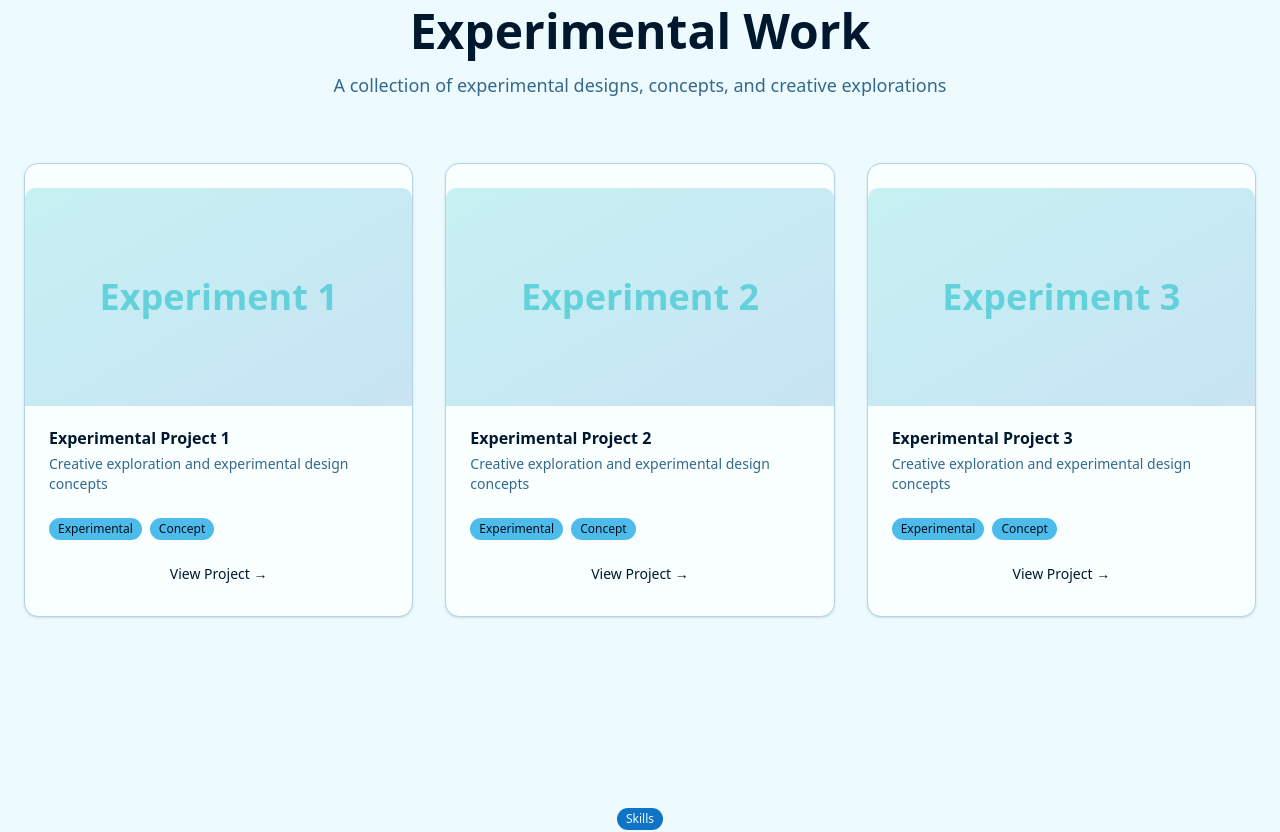
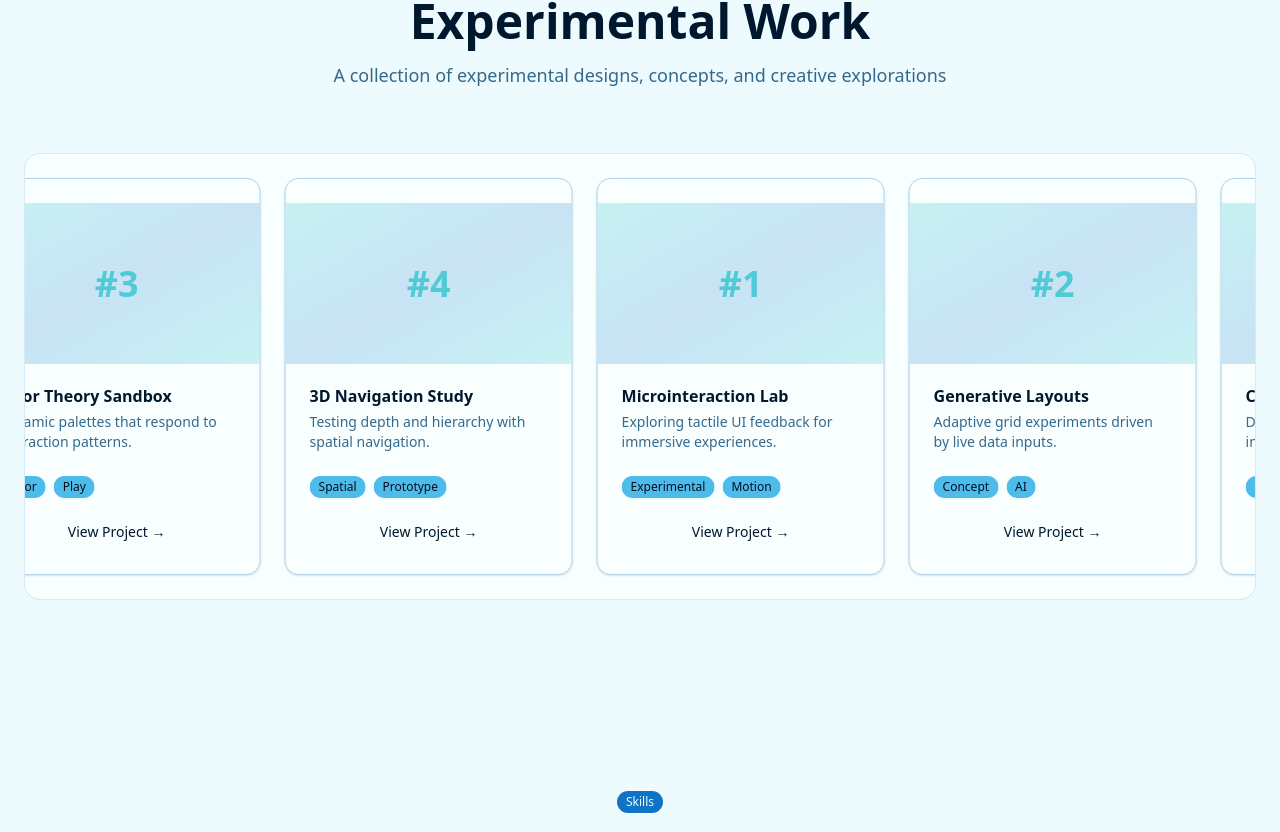
Before and after one commit to Nicoleyu24/portfolio-website, a Next.js app: page / in a window 1280 px wide. Shown: the part 1776-2608 px from the top of the page. Built offline with nearby package versions, Linux system fonts and the light colour scheme.

Commit message:
fixed type issue and added more to landing page

```diff
--- a/app/globals.css
+++ b/app/globals.css
@@ -120,3 +120,24 @@
     @apply bg-background text-foreground;
   }
 }
+
+@layer utilities {
+  .marquee-container {
+    overflow: hidden;
+  }
+
+  .marquee-track {
+    display: flex;
+    width: max-content;
+    animation: marquee var(--marquee-duration, 16s) linear infinite;
+  }
+}
+
+@keyframes marquee {
+  from {
+    transform: translateX(0);
+  }
+  to {
+    transform: translateX(-50%);
+  }
+}
--- a/app/page.tsx
+++ b/app/page.tsx
@@ -1,4 +1,6 @@
 "use client"
+
+import { useEffect, useState, type CSSProperties } from "react"
 
 import { AnimatedHeader } from "@/components/animated-header"
 import { SidebarNav } from "@/components/sidebar-nav"
@@ -9,9 +11,67 @@ import { Badge } from "@/components/ui/badge"
 import { Button } from "@/components/ui/button"
 import { motion } from "framer-motion"
 
+const playgroundCards = [
+  {
+    id: 1,
+    title: "Microinteraction Lab",
+    description: "Exploring tactile UI feedback for immersive experiences.",
+    badges: ["Experimental", "Motion"],
+  },
+  {
+    id: 2,
+    title: "Generative Layouts",
+    description: "Adaptive grid experiments driven by live data inputs.",
+    badges: ["Concept", "AI"],
+  },
+  {
+    id: 3,
+    title: "Color Theory Sandbox",
+    description: "Dynamic palettes that respond to interaction patterns.",
+    badges: ["Color", "Play"],
+  },
+  {
+    id: 4,
+    title: "3D Navigation Study",
+    description: "Testing depth and hierarchy with spatial navigation.",
+    badges: ["Spatial", "Prototype"],
+  },
+]
+
 export default function Home() {
+  const [scrollProgress, setScrollProgress] = useState(0)
+  const [isPlaygroundHovered, setIsPlaygroundHovered] = useState(false)
+
+  useEffect(() => {
+    const updateScrollProgress = () => {
+      const totalHeight = document.documentElement.scrollHeight - window.innerHeight
+      const progress = totalHeight > 0 ? window.scrollY / totalHeight : 0
+      setScrollProgress(Math.min(Math.max(progress, 0), 1))
+    }
+
+    updateScrollProgress()
+    window.addEventListener("scroll", updateScrollProgress, { passive: true })
+    window.addEventListener("resize", updateScrollProgress)
+
+    return () => {
+      window.removeEventListener("scroll", updateScrollProgress)
+      window.removeEventListener("resize", updateScrollProgress)
+    }
+  }, [])
+
+  const marqueeDuration = isPlaygroundHovered ? "24s" : "12s"
+  const handlePlaygroundEnter = () => setIsPlaygroundHovered(true)
+  const handlePlaygroundLeave = () => setIsPlaygroundHovered(false)
+
   return (
     <div className="relative">
+      <div className="fixed top-0 left-0 right-0 h-1 bg-muted z-50 overflow-hidden">
+        <motion.div
+          className="h-full bg-primary"
+          animate={{ width: `${scrollProgress * 100}%` }}
+          transition={{ ease: "linear", duration: 0.2 }}
+        />
+      </div>
       <AnimatedHeader title="Portfolio" />
       <SidebarNav />
 
@@ -103,29 +163,44 @@ export default function Home() {
               A collection of experimental designs, concepts, and creative explorations
             </p>
           </div>
-          <div className="grid md:grid-cols-2 lg:grid-cols-3 gap-8">
-            {[1, 2, 3].map((project, index) => (
-              <ScrollSection key={project} delay={index * 0.1}>
-                <Card className="h-full hover:shadow-lg transition-shadow cursor-pointer group">
-                  <div className="aspect-video bg-gradient-to-br from-accent/20 to-primary/20 rounded-t-lg flex items-center justify-center group-hover:scale-105 transition-transform">
-                    <div className="text-4xl font-bold text-accent/50">Experiment {project}</div>
+          <div
+            className="marquee-container rounded-2xl border border-border/50 bg-card/80 backdrop-blur-sm p-6"
+            onMouseEnter={handlePlaygroundEnter}
+            onMouseLeave={handlePlaygroundLeave}
+            onFocusCapture={handlePlaygroundEnter}
+            onBlurCapture={handlePlaygroundLeave}
+          >
+            <div
+              className="marquee-track gap-6"
+              style={{ "--marquee-duration": marqueeDuration } as CSSProperties}
+            >
+              {[...playgroundCards, ...playgroundCards].map((project, index) => (
+                <Card
+                  key={`${project.id}-${index}`}
+                  className="w-72 flex-shrink-0 hover:shadow-xl transition-shadow cursor-pointer group overflow-hidden"
+                >
+                  <div className="aspect-video bg-gradient-to-br from-accent/20 via-primary/20 to-accent/20 flex items-center justify-center group-hover:scale-105 transition-transform">
+                    <div className="text-4xl font-bold text-accent/60">#{project.id}</div>
                   </div>
                   <CardHeader>
-                    <CardTitle>Experimental Project {project}</CardTitle>
+                    <CardTitle>{project.title}</CardTitle>
                     <CardDescription>
-                      Creative exploration and experimental design concepts
+                      {project.description}
                     </CardDescription>
                   </CardHeader>
                   <CardContent>
                     <div className="flex flex-wrap gap-2 mb-4">
-                      <Badge variant="secondary">Experimental</Badge>
-                      <Badge variant="secondary">Concept</Badge>
+                      {project.badges.map((badge) => (
+                        <Badge key={badge} variant="secondary">
+                          {badge}
+                        </Badge>
+                      ))}
                     </div>
                     <Button variant="ghost" className="w-full">View Project →</Button>
                   </CardContent>
                 </Card>
-              </ScrollSection>
-            ))}
+              ))}
+            </div>
           </div>
         </ScrollSection>
       </section>
--- a/components/projects-carousel.tsx
+++ b/components/projects-carousel.tsx
@@ -29,7 +29,6 @@ export function ProjectsCarousel({ projects }: ProjectsCarouselProps) {
   const [canScrollPrev, setCanScrollPrev] = React.useState(false)
   const [canScrollNext, setCanScrollNext] = React.useState(false)
   const [selectedIndex, setSelectedIndex] = React.useState(0)
-  const [scrollProgress, setScrollProgress] = React.useState(0)
 
   const scrollPrev = React.useCallback(() => {
     if (emblaApi) emblaApi.scrollPrev()
@@ -53,19 +52,9 @@ export function ProjectsCarousel({ projects }: ProjectsCarouselProps) {
     emblaApi.on("select", onSelect)
     emblaApi.on("reInit", onSelect)
 
-    // Track scroll progress
-    const updateScrollProgress = () => {
-      const progress = Math.max(0, Math.min(1, emblaApi.scrollProgress()))
-      setScrollProgress(progress)
-    }
-
-    emblaApi.on("scroll", updateScrollProgress)
-    updateScrollProgress()
-
     return () => {
       emblaApi.off("select", onSelect)
       emblaApi.off("reInit", onSelect)
-      emblaApi.off("scroll", updateScrollProgress)
     }
   }, [emblaApi, onSelect])
 
@@ -155,15 +144,6 @@ export function ProjectsCarousel({ projects }: ProjectsCarouselProps) {
           />
         ))}
       </div>
-
-      {/* Scroll Progress Bar */}
-      <div className="mt-2 h-0.5 bg-muted rounded-full overflow-hidden">
-        <motion.div
-          className="h-full bg-primary"
-          style={{ width: `${scrollProgress * 100}%` }}
-          transition={{ type: "spring", stiffness: 100, damping: 30 }}
-        />
-      </div>
     </div>
   )
 }
--- a/components/smooth-scroll.tsx
+++ b/components/smooth-scroll.tsx
@@ -12,7 +12,6 @@ export function SmoothScroll({ children }: { children: React.ReactNode }) {
       gestureOrientation: "vertical",
       smoothWheel: true,
       wheelMultiplier: 1,
-      smoothTouch: false,
       touchMultiplier: 2,
       infinite: false,
     })
```
